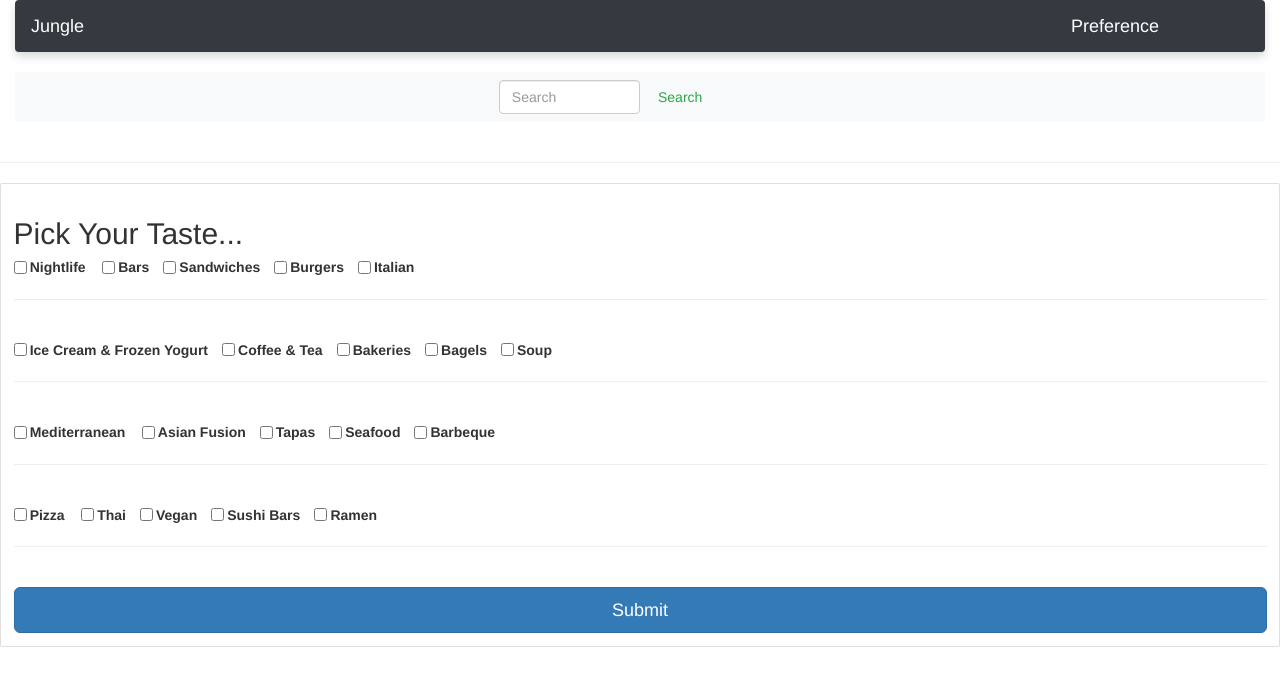
After one commit to ccohane/Jungle_1, a Flask app: page /preference in a window 1280 px wide. The commit adds this page. Shown: the top 686 px of the page. Run offline with Flask 2, Linux system fonts and the light colour scheme; some libraries are stand-ins or nearby versions.

Commit message:
function-preference

```diff
--- a/run/routes.py
+++ b/run/routes.py
@@ -53,7 +53,7 @@ def logout():
     session.pop('username', None)
     return redirect('/go')
 
-@app.route('/dashboard')
+@app.route('/dashboard', methods=['GET', 'POST'])
 def dashboard():
     if request.method == 'GET':
         user_name='%s' % escape(session['username'])
@@ -62,7 +62,18 @@ def dashboard():
     else:
         user_name='%s' % escape(session['username'])
         #restaurants=model.get_restaurants(user_name)
-        return render_template('dashboard.html', message='Username Taken')
+        #when preference is chosen, form data will be used
+        #to recommend restaurants
+        preference = request.form.getlist('preference')
+        #restaurants = model.preference_to_restaurants(preference)
+        return render_template('dashboard.html', message=preference)
+
+@app.route('/preference', methods=['GET', 'POST'])
+def preference():
+    if request.method == 'GET':
+        return render_template('preference.html')
+    else:
+        return render_template('dashboard.html')
 
 
 if __name__=="__main__":
--- a/run/templates/dashboard.html
+++ b/run/templates/dashboard.html
@@ -1,5 +1,6 @@
 {% extends "structure.html" %}
 {% block main %}
+{{ message }}
 {% for restaurant in restaurants %}
 <div class="row mt-2">
         <div class="ml-sm-auto col-lg-8 px-4">
--- /dev/null
+++ b/run/templates/preference.html
@@ -0,0 +1,98 @@
+{% extends "structure.html" %}
+{% block main %}
+  <div class="card">
+      <div class="card-body">
+          <form action="/dashboard" method="post" class="form-signin">
+            <h2 class="card-title">Pick Your Taste...</h2>
+            <div class="form-check form-check-inline ">
+              <input class="form-check-input" type="checkbox" name="preference" value="Nightlife">
+              <label class="form-check-label">Nightlife</label>
+            </div>
+            <div class="form-check form-check-inline ml-2">
+              <input class="form-check-input" type="checkbox" name="preference" value="Bars">
+              <label class="form-check-label">Bars</label>
+            </div>
+            <div class="form-check form-check-inline ml-1">
+              <input class="form-check-input" type="checkbox" name="preference" value="Sandwiches">
+              <label class="form-check-label">Sandwiches</label>
+            </div>
+            <div class="form-check form-check-inline ml-1">
+              <input class="form-check-input" type="checkbox" name="preference" value="Burgers">
+              <label class="form-check-label">Burgers</label>
+            </div>
+            <div class="form-check form-check-inline ml-1">
+              <input class="form-check-input" type="checkbox" name="preference" value="Italian">
+              <label class="form-check-label">Italian</label>
+            </div>
+            <br><hr><br>
+            <div class="form-check form-check-inline">
+              <input class="form-check-input" type="checkbox" name="preference" value="Ice Cream & Frozen Yogurt">
+              <label class="form-check-label">Ice Cream & Frozen Yogurt</label>
+            </div>
+            <div class="form-check form-check-inline ml-1">
+              <input class="form-check-input" type="checkbox" name="preference" value="Coffee & Tea">
+              <label class="form-check-label">Coffee & Tea</label>
+            </div>
+            <div class="form-check form-check-inline ml-1">
+              <input class="form-check-input" type="checkbox" name="preference" value="Bakeries">
+              <label class="form-check-label">Bakeries</label>
+            </div>
+            <div class="form-check form-check-inline ml-1">
+              <input class="form-check-input" type="checkbox" name="preference" value="Bagels">
+              <label class="form-check-label">Bagels</label>
+            </div>
+            <div class="form-check form-check-inline ml-1">
+              <input class="form-check-input" type="checkbox" name="preference" value="Soup">
+              <label class="form-check-label">Soup</label>
+            </div>
+            <br><hr><br>
+            <div class="form-check form-check-inline">
+              <input class="form-check-input" type="checkbox" name="preference" value="Mediterranean">
+              <label class="form-check-label">Mediterranean</label>
+            </div>
+            <div class="form-check form-check-inline ml-2">
+              <input class="form-check-input" type="checkbox" name="preference" value="Asian Fusion">
+              <label class="form-check-label">Asian Fusion</label>
+            </div>
+            <div class="form-check form-check-inline ml-1">
+              <input class="form-check-input" type="checkbox" name="preference" value="Tapas">
+              <label class="form-check-label">Tapas</label>
+            </div>
+            <div class="form-check form-check-inline ml-1">
+              <input class="form-check-input" type="checkbox" name="preference" value="Seafood">
+              <label class="form-check-label">Seafood</label>
+            </div>
+            <div class="form-check form-check-inline ml-1">
+              <input class="form-check-input" type="checkbox" name="preference" value="Barbeque">
+              <label class="form-check-label">Barbeque</label>
+            </div>
+            <br><hr><br>
+            <div class="form-check form-check-inline">
+              <input class="form-check-input" type="checkbox" name="preference" value="Pizza">
+              <label class="form-check-label">Pizza</label>
+            </div>
+            <div class="form-check form-check-inline ml-2">
+              <input class="form-check-input" type="checkbox" name="preference" value="Thai">
+              <label class="form-check-label">Thai</label>
+            </div>
+            <div class="form-check form-check-inline ml-1">
+              <input class="form-check-input" type="checkbox" name="preference" value="Vegan">
+              <label class="form-check-label">Vegan</label>
+            </div>
+            <div class="form-check form-check-inline ml-1">
+              <input class="form-check-input" type="checkbox" name="preference" value="Sushi Bars">
+              <label class="form-check-label">Sushi Bars</label>
+            </div>
+            <div class="form-check form-check-inline ml-1">
+              <input class="form-check-input" type="checkbox" name="preference" value="Ramen">
+              <label class="form-check-label">Ramen</label>
+            </div>
+            <br><hr><br>
+            <button class="btn btn-lg btn-primary btn-block" type="submit">Submit</button>
+          </form>
+          {{ message }}
+      </div>
+  </div>
+
+
+{% endblock main %}
--- a/run/templates/structure.html
+++ b/run/templates/structure.html
@@ -23,7 +23,7 @@
         <a class="navbar-brand col-sm-3 col-md-2 mr-0 " href="/dashboard">Jungle</a>
         <div class="ml-sm-auto col-lg-8 px-4 mt-2">
             </div>
-        <a class="navbar-brand col-sm-3 col-md-2 mr-0 " href="/profile">{{Username}} Profile</a>
+        <a class="navbar-brand col-sm-3 col-md-2 mr-0 " href="/preference">Preference</a>
     </nav>
 
     <nav class="navbar navbar-light bg-light">
```
Also changed, not shown: run/model.py (+6 -1 lines).
